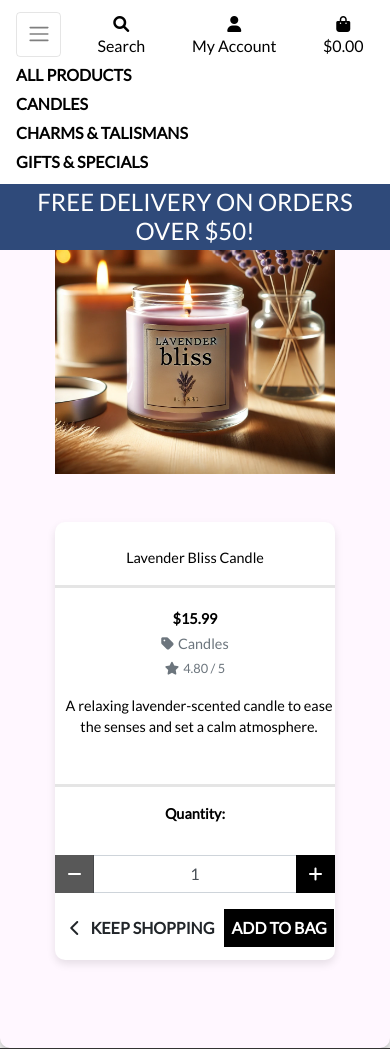
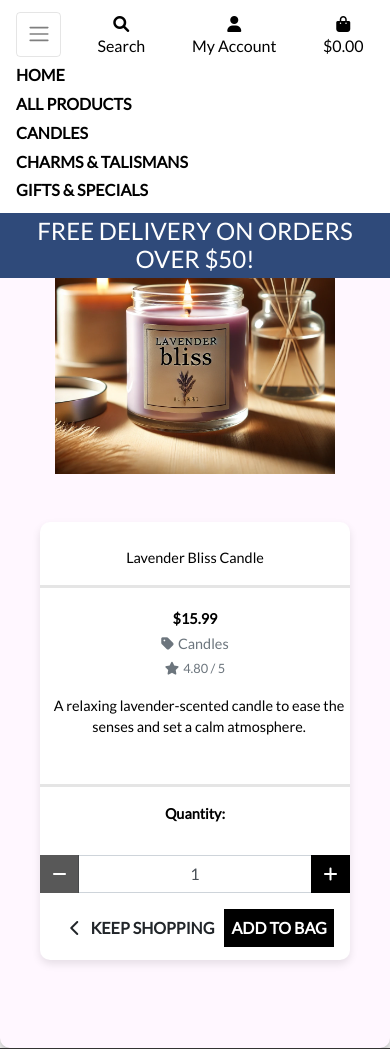
Before and after one commit to Volneirj/project_v_ci_v1, a Django app: page /products/1/ in a window 390 px wide, after a click that opens the changed part. Shown: the top 1049 px of the page. Run offline with Django 3.2, Linux system fonts and the light colour scheme; data comes from the database, SQL or seed files in the repository; both versions use the stored data as it was after the commit; some libraries are stand-ins or nearby versions.

Commit message:
Fix links and styling product
Added home page link for small screens on navbar

Fix some styling on product details for small screens

```diff
--- a/bag/templates/bag/bag.html
+++ b/bag/templates/bag/bag.html
@@ -24,7 +24,7 @@
         <div class="row">
             <div class="col">
                 {% if bag_items %}
-                    <div class="table-responsive rounded">
+                    <div id = "bagcontainer" class="table-responsive rounded">
                         <table class="table table-sm table-borderless">
                             <thead class="text-black">
                                 <tr>
--- a/products/templates/products/product_detail.html
+++ b/products/templates/products/product_detail.html
@@ -26,7 +26,7 @@
                     {% endif %}
                 </div>
             </div>
-            <div class="col-12 col-md-6 col-lg-4">
+            <div class="col-12 col-md-6 col-lg-4 nopadding">
                 <div class="product-details-container mb-5 mt-md-5">
                     <p class="mb-0">{{ product.name }}</p>
                     <hr>
--- a/static/css/base.css
+++ b/static/css/base.css
@@ -259,15 +259,6 @@ input[type=number] {
     overflow-y: auto;
 }
 
-/* -------------------------------- Media Queries */
-
-/* Slightly larger container on xl screens */
-@media (min-width: 1200px) {
-    .container {
-        max-width: 80%;
-    }
-}
-
 /* Allauth form formatting */
 
 .allauth-form-inner-content p {
@@ -445,6 +436,13 @@ input[type=number] {
 
 }
 
+/* Slightly larger container on xl screens */
+@media (min-width: 1200px) {
+    .container {
+        max-width: 80%;
+    }
+}
+
 /* Responsive Padding Adjustments */
 @media (max-width: 768px) {
     .footer .form-inline input,
@@ -465,6 +463,15 @@ input[type=number] {
         min-width: 230px;
         padding-left: 0;
         padding-right: 0;
+    }
+
+    .nopadding {
+        padding-left: 0px !important;
+        padding-right: 0px !important;
+    }
+
+    #bagcontainer img{
+        display: none;
     }
 }
 
--- a/templates/base.html
+++ b/templates/base.html
@@ -77,7 +77,7 @@
                         <div class="dropdown-menu border-0" aria-labelledby="user-options">
                             {% if request.user.is_authenticated %}
                                 {% if request.user.is_superuser %}
-                                    <a href="" class="dropdown-item">Product Management</a>
+                                    <a href="{% url 'add_product' %}" class="dropdown-item">Product Management</a>
                                 {% endif %}
                                 <a href="{% url 'profile' %}" class="dropdown-item">My Profile</a>
                                 <a href="{% url 'account_logout' %}" class="dropdown-item">Logout</a>
--- a/templates/includes/main-nav.html
+++ b/templates/includes/main-nav.html
@@ -1,5 +1,10 @@
 <div class="collapse navbar-collapse" id="main-nav">
     <ul class="navbar-nav w-auto mx-auto">
+        <li class="nav-item d-block d-md-none">
+            <a class="logo-font font-weight-bold nav-link text-black mr-5" href="{% url 'home' %}" id="home-link">
+                Home
+            </a>
+        </li>
         <li class="nav-item dropdown">
             <a class="logo-font font-weight-bold nav-link text-black mr-5" href="#" id="all-products-link" data-toggle="dropdown" aria-haspopup="true" aria-expanded="false">
                 All Products
--- a/templates/includes/mobile-top-header.html
+++ b/templates/includes/mobile-top-header.html
@@ -30,9 +30,9 @@
     <div class="dropdown-menu border-0" aria-labelledby="user-options">
         {% if request.user.is_authenticated %}
             {% if request.user.is_superuser %}
-                <a href="{% url 'account_logout' %}" class="dropdown-item">Product Management</a>
+                <a href="{% url 'add_product' %}" class="dropdown-item">Product Management</a>
             {% endif %}
-            <a href="" class="dropdown-item">My Profile</a>
+            <a href="{% url 'profile' %}" class="dropdown-item">My Profile</a>
             <a href="{% url 'account_logout' %}" class="dropdown-item">Logout</a>
         {% else %}
             <a href="{% url 'account_signup' %}" class="dropdown-item">Register</a>
```
Also changed, not shown: db.sqlite3.
